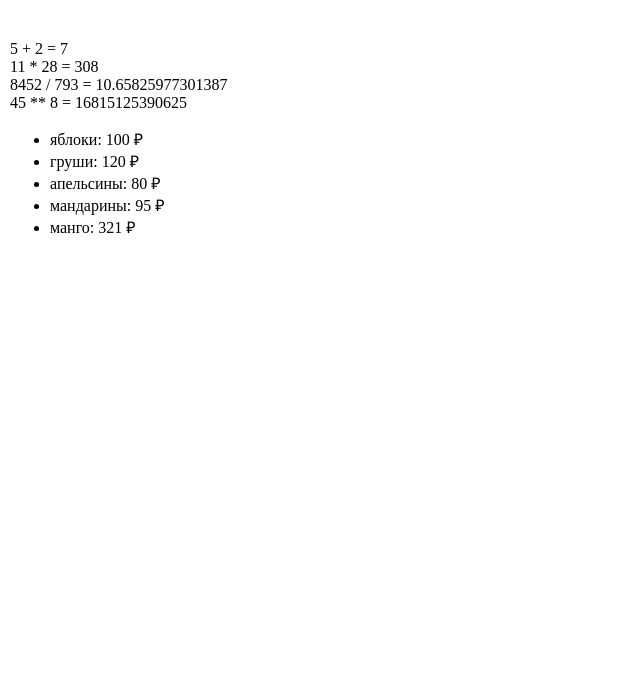
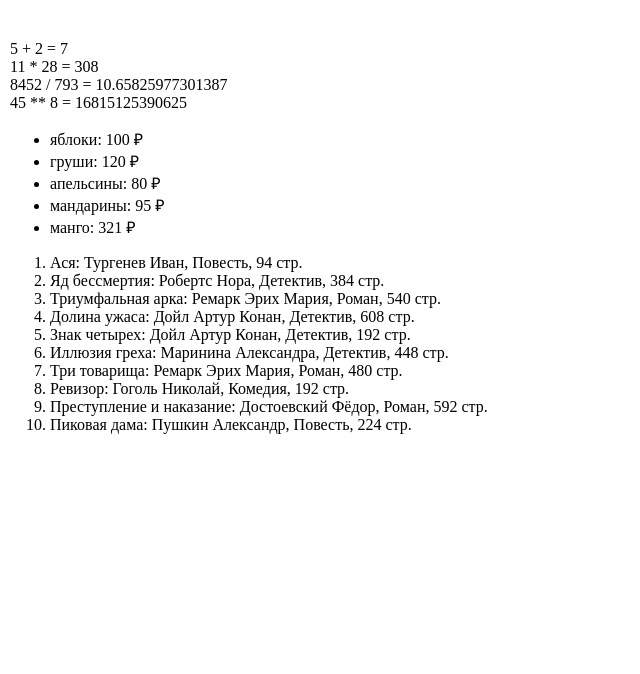
Before and after one commit to sof1sssm/web-programming-labs-2, a Flask app: page /lab2/example in a window 1280 px wide. Shown: the part 58-732 px from the top of the page, without its empty margins (0-640 px from the left). Run offline with Flask 3, Linux system fonts and the light colour scheme.

Commit message:
Книги

```diff
--- a/app.py
+++ b/app.py
@@ -188,4 +188,16 @@ def example():
         {'name': 'мандарины', 'price': 95},
         {'name': 'манго', 'price': 321}
     ]
-    return render_template('example.html', name=name, number_lab=number_lab, group=group, number_course=number_course, fruits=fruits)
+    books = [
+        {'author': 'Тургенев Иван', 'name': 'Ася', 'genre': 'Повесть', 'pages': 94},
+        {'author': 'Робертс Нора', 'name': 'Яд бессмертия', 'genre': 'Детектив', 'pages': 384},
+        {'author': 'Ремарк Эрих Мария', 'name': 'Триумфальная арка', 'genre': 'Роман', 'pages': 540},
+        {'author': 'Дойл Артур Конан', 'name': 'Долина ужаса', 'genre': 'Детектив', 'pages': 608},
+        {'author': 'Дойл Артур Конан', 'name': 'Знак четырех', 'genre': 'Детектив', 'pages': 192},
+        {'author': 'Маринина Александра', 'name': 'Иллюзия греха', 'genre': 'Детектив', 'pages': 448},
+        {'author': 'Ремарк Эрих Мария', 'name': 'Три товарища', 'genre': 'Роман', 'pages': 480},
+        {'author': 'Гоголь Николай', 'name': 'Ревизор', 'genre': 'Комедия', 'pages': 192},
+        {'author': 'Достоевский Фёдор', 'name': 'Преступление и наказание', 'genre': 'Роман', 'pages': 592},
+        {'author': 'Пушкин Александр', 'name': 'Пиковая дама', 'genre': 'Повесть', 'pages': 224},
+    ]
+    return render_template('example.html', name=name, number_lab=number_lab, group=group, number_course=number_course, fruits=fruits, books=books)
--- a/templates/example.html
+++ b/templates/example.html
@@ -26,6 +26,11 @@
             <li>{{ f.name }}: {{ f.price }} &#x20bd;</li>
             {% endfor %}
         </ul>
+        <ol>
+            {% for f in books %}
+            <li>{{f.name}}: {{f.author}}, {{f.genre}}, {{f.pages}} стр.</li>
+            {% endfor %}
+        </ol>
     </main>
 
     <footer>
```
